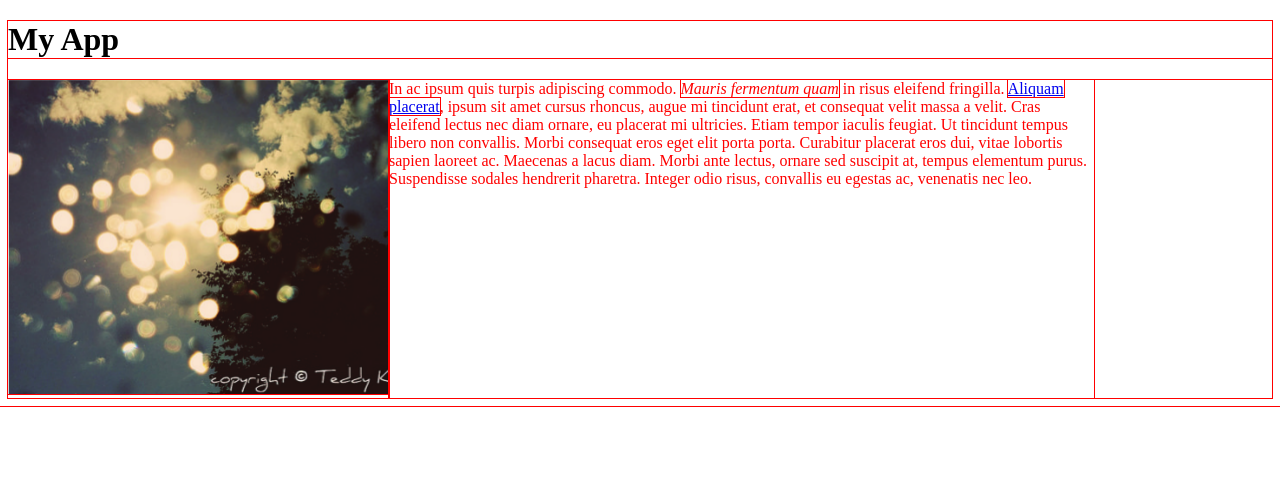
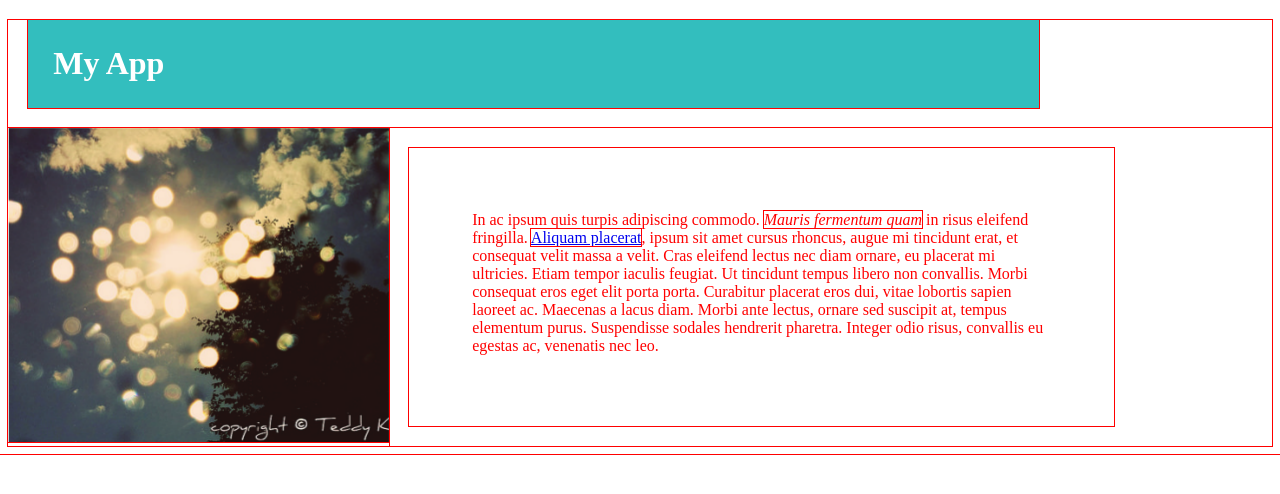
Before and after one commit to MartianKnight/ud304_lesson1, a plain HTML site: page index.html in a window 1280 px wide. Drawn offline with Linux system fonts and the light colour scheme.

Commit message:
New style for title class

```diff
--- a/style.css
+++ b/style.css
@@ -1,7 +1,24 @@
+.title {
+  background-color: #33BEBE;
+  max-width: 80%;
+  color: white;
+  padding: 2%;
+  margin: 20px;
+}
+
 .description {
   color:red;
   max-width: 705px;
+  padding: 5%;
+  margin: 20px;
 }
+
+.image {
+  max-width: 460px;
+  padding: 5%;
+  margin: 20px;
+}
+
 
 * {
   outline: 1px solid red !important;
@@ -14,9 +31,7 @@
   -ms-box-sizing: border-box;
 }
 
-.image {
-  max-width: 460px;
-}
+
 
 .app {
   display: flex;
```
